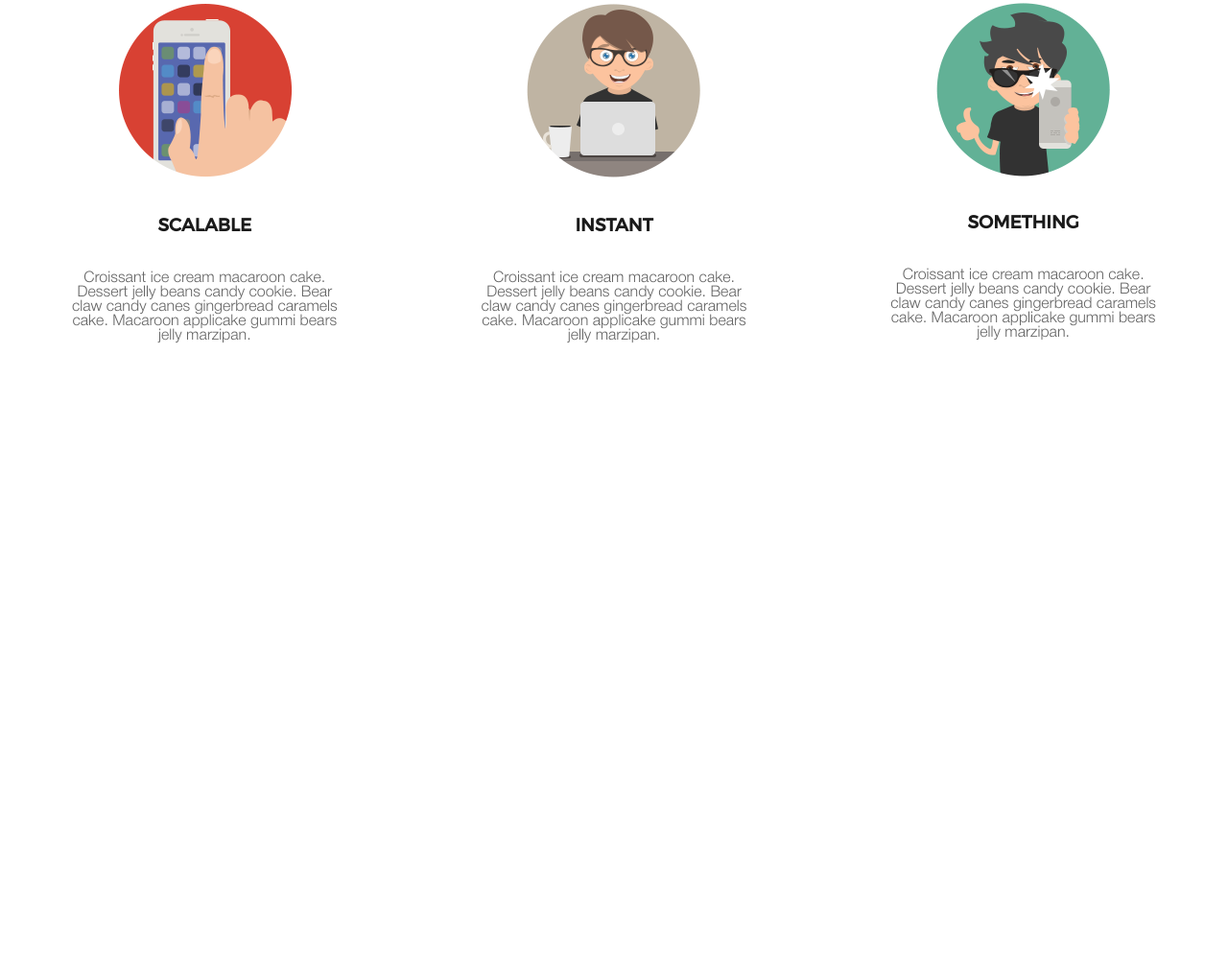
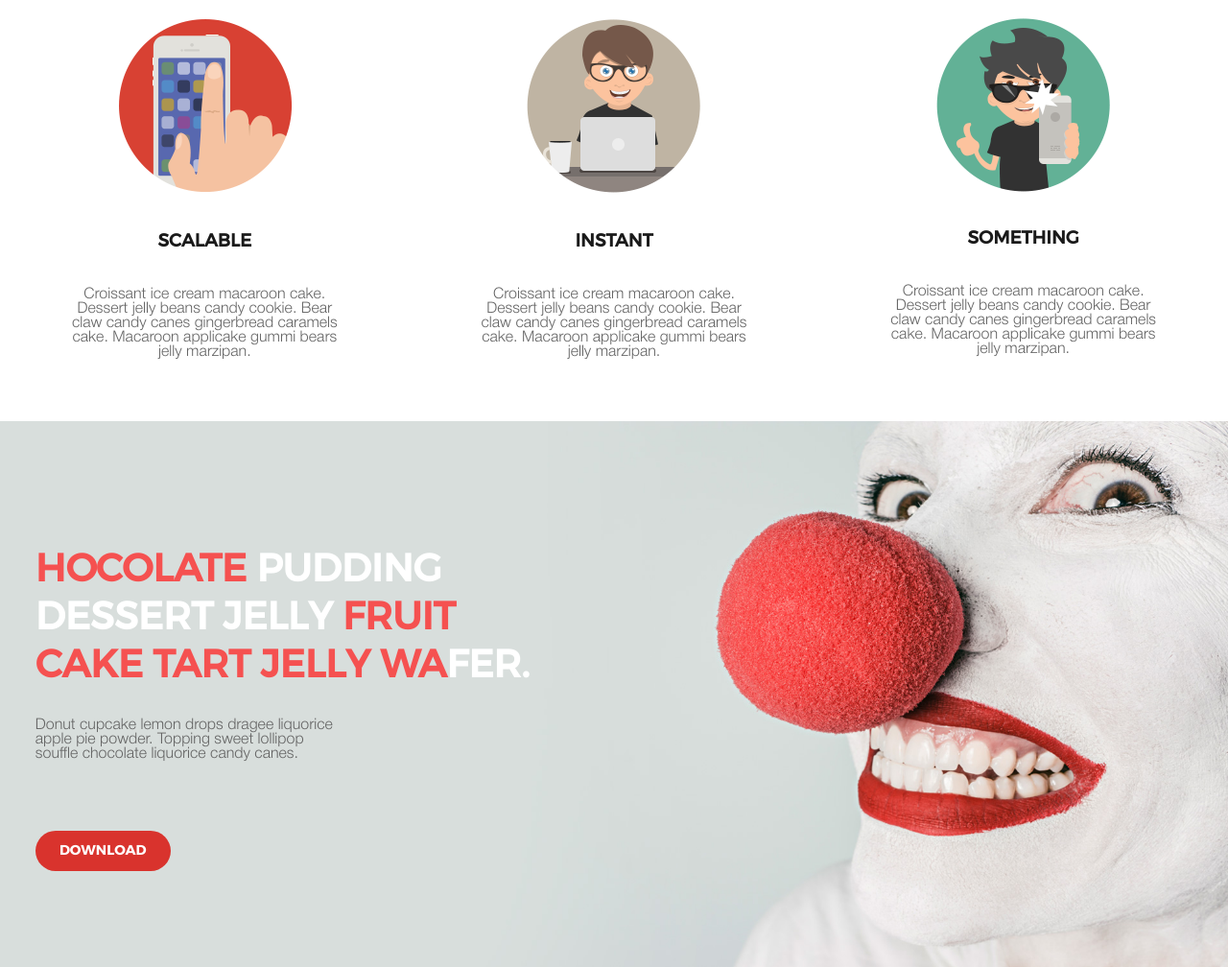
Before and after one commit to kovalevsky0/applanding, a plain HTML site: page index.html in a window 1280 px wide. Shown: the part 884-1892 px from the top of the page at 96% size. Before the commit the page ends 1242 px from the top, so only its background shows below. Drawn offline with Linux system fonts and the light colour scheme.

Commit message:
Block 'clown' made

```diff
--- a/css/style.css
+++ b/css/style.css
@@ -198,14 +198,15 @@
 	.header-content a {
 		background: #282828;
 		color: #fff;
-		font-family: 'montserratregular';
-		font-size: 0.9em;
+		font-family: 'montserratbold';
+		font-size: 1em;
 		text-transform: uppercase;
 		border-radius: 50px;
 		margin-bottom: 4em;
 		display: block;
 		text-align: center;
-		padding: 1.2em 1em;
+		padding: 1.3em 1em;
+		width: 18em;
 	}
 
 .mobile {
@@ -257,7 +258,50 @@
 	 	color: #646464;
 	 	padding-right: 4em;
 		padding-left: 4em;
+		padding-bottom: 4em;
 	 }
+
+.clown {
+	background: url(../img/clown-bg.jpg) top center;
+	background-size: cover;
+}
+
+.clown-content {
+	margin-left: 2.3em;
+}
+
+	.clown h1 {
+		text-transform: uppercase;
+		font-size: 2.5em;
+		font-family: 'montserratregular';
+		color: #fff;
+		margin-top: 3.2em;
+	}
+
+		.clown h1 span {
+			color: #f55150;
+		}
+
+	.clown p {
+		font-family: 'HelveticaLight';
+	 	color: #646464;
+	 	margin-top: 2em;
+	}
+
+	.clown a {
+		background: #d9332d;
+		display: block;
+		text-transform: uppercase;
+		padding: 0.8em 0.4em;
+		color: #fff;
+		font-family: 'montserratbold';
+		font-size: 0.9em;
+		text-align: center;
+		border-radius: 2em;
+		margin-top: 5em;
+		width: 9em;
+		margin-bottom: 7em;
+	}
 
  /*.block-inner {
     position: relative;
--- a/index.html
+++ b/index.html
@@ -26,7 +26,7 @@
 				<h1>Chocolate pudding dessert
 				jelly</h1>
 				<p>Fruitcake donut gummies. <br>Candy liquorice biscuit. Sugar plum jelly gummi bears brownie toffee cupcake caramels brownie cookie.</p><br>
-				<a href="#" class="cols col-6">Download on Appstore</a>
+				<a href="#">Download on Appstore</a>
 			</div>
 			<div class="cols col-3 clear"></div>
 			<div class="cols col-4">
@@ -66,6 +66,23 @@
 					<p>Croissant ice cream macaroon cake. Dessert jelly beans candy cookie. Bear claw candy canes gingerbread caramels cake. Macaroon applicake gummi bears jelly marzipan.</p>
 				</div>
 			</div>
+			<div class="row clown">
+				<div class="cols col-6 clown-content">
+					<h1><span>hocolate</span> pudding<br>
+						dessert jelly <span>fruit<br>
+						cake tart jelly wa</span>fer.
+					</h1>
+					<div class="row">
+					<p class="cols col-6">Donut cupcake lemon drops dragee
+					liquorice apple pie powder. Topping
+					sweet lollipop souffle chocolate
+					liquorice candy canes.
+					</p>
+					</div>
+					<a href="#">Download</a>
+				</div>
+				</div>
+			</div>
 		</div>
 	</div>
 </body>
```
Also changed, not shown: img/clown-bg.jpg (added).
